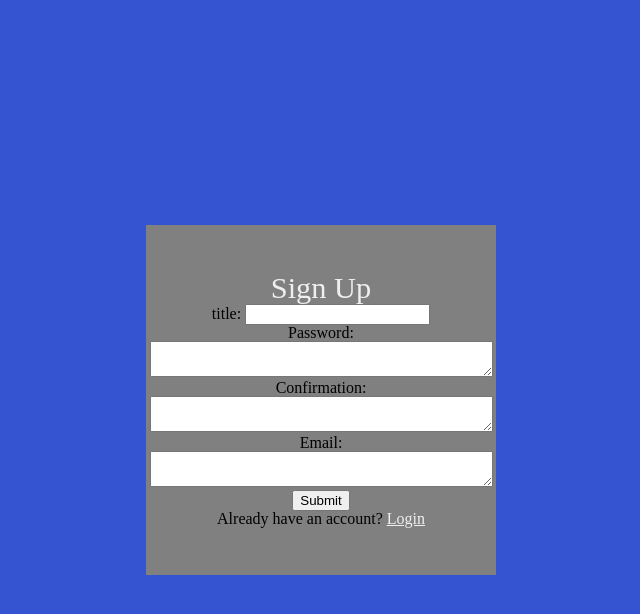
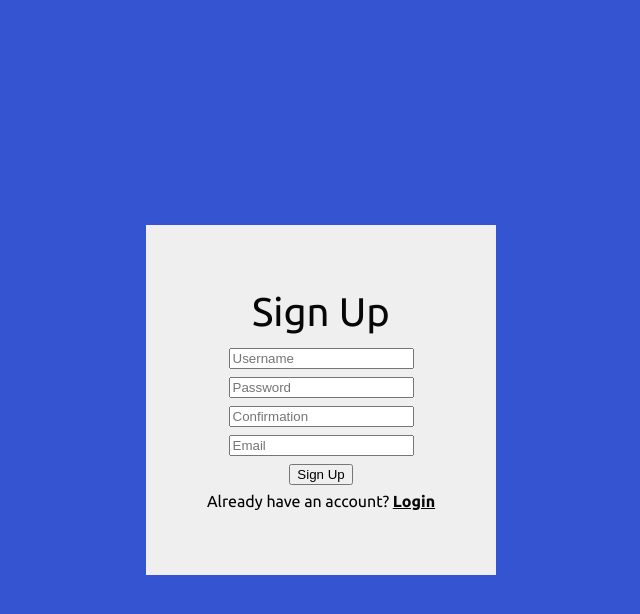
Before and after one commit to JMarques1196/CS50W-Final-Project, a Django app: page /signup in a window 1280 px wide. Shown: the top 614 px of the page, without its empty margins (319-959 px from the left). Run offline with Django 5.2, Linux system fonts and the light colour scheme.

Commit message:
improve: css rules across all pages

```diff
--- a/final/static/final/styles.css
+++ b/final/static/final/styles.css
@@ -12,13 +12,47 @@ a{
     text-align: center;
     color: #EFEFEF;
 }
-
+/* Login / Signup */
 #auth-container{
     width: 100vw;
     height: 100vh;
     display: flex;
     justify-content: center;
     align-items: center;
+
+}
+
+#id_username{
+    margin-bottom: 0.5rem;
+}
+
+#id_password{
+    margin-bottom: 0.5rem;
+}
+
+#id_confirmation{
+    margin-bottom: 0.5rem;
+}
+
+#id_email{
+    margin-bottom: 0.5rem;
+}
+
+#no-account{
+    margin-top: 0.5rem;
+    text-align: center;
+    font-family: "Ubuntu", sans-serif;
+    font-weight: 400;
+}
+
+.submit{
+    cursor: pointer;
+}
+
+.link-to{
+    color: #070707;
+    font-family: "Ubuntu", sans-serif;
+    font-weight: 600;
 }
 
 .auth{
@@ -28,19 +62,25 @@ a{
     display: flex;
     justify-content: center;
     align-items: center;
+    background-color: #efefef;
 }
 
 .auth-link{
     width: 100%;
-    color: #EFEFEF;
+    color: #070707;
     font-size: 1.9rem;
     text-align: center;
+    font-size: 2.5rem;
+    font-family: "Ubuntu", sans-serif;
+    font-weight: 400;
+    margin-bottom: 1rem;
 }
 
 .input{
     height: 30px;
 }
 
+/* Page styles */
 #homepage{
     display: flex;
     justify-content: center;
@@ -55,7 +95,7 @@ a{
     justify-content: space-around;
     margin: 0.5rem;
     height: 2rem;
-    font-size: 1.3rem;
+    font-size: 1rem;
     font-family: "Ubuntu", sans-serif;
     font-weight: 400;
     color: #EFEFEF;
@@ -67,7 +107,7 @@ a{
 
 .homepage-message{
     text-align: center;
-    font-size: 1.5rem;
+    font-size: 2.3rem;
     font-family: "Ubuntu", sans-serif;
     font-weight: 400;
     margin-bottom: 2rem;
@@ -93,7 +133,7 @@ a{
 
 .title{
     text-align: center;
-    font-size: 1rem;
+    font-size: 1.3rem;
     font-family: "Ubuntu", sans-serif;
     font-weight: 600;
     margin-bottom: 1rem;
@@ -142,7 +182,7 @@ a{
     left: 0px;
     top: 0px;
     width: 100%;
-    opacity: 0;
+    opacity: 1;
     transition: all 0.5s ease-in-out;
 }
 
@@ -155,7 +195,7 @@ a{
     bottom:0px;
     opacity: 0.8;
     width: 100%;
-    height: 1.5rem;
+    height: 3rem;
     background-color: #EFEFEF;
     transition: all 0.5s ease-in-out;
 }
@@ -199,6 +239,7 @@ a{
 }
 
 .messages{
+    color: #070707;
     margin-left: 1rem;
     font-family: "Ubuntu", sans-serif;
     font-weight: 500;
--- a/final/templates/final/project.html
+++ b/final/templates/final/project.html
@@ -13,7 +13,9 @@
             <div class="carousel">
                 {% for resource in resources %}
                     <img class="carousel-img" src="{{resource.url}}" alt="">
-                    <a  class="carousel-title" href="{{resource.resource}}">{{resource.resourceTitle}}</a>
+                    <div class="carousel-title">
+                        <a href="{{resource.resource}}">{{resource.resourceTitle}}</a>
+                    </div>
                 {% endfor %}
                 <button class="prev">Prev</button>
                 <button class="next">Next</button>
--- a/final/templates/final/signup.html
+++ b/final/templates/final/signup.html
@@ -11,17 +11,17 @@
                 <form action="{% url 'signup' %}" method="post">
                     {% csrf_token %}
                     {{registrationForm}}
-                    <input type="submit" value="Submit">
+                    <input class="submit" type="submit" value="Sign Up">
                 </form>
             </li>
-            {% if message %}
-                <li>
-                    <p>{{message}}</p>
-                </li>
-            {% endif %}
-                <li>
+            <li id="no-account">
+                    {% if message %}
+
+                            <p>{{message}}</p>
+
+                    {% endif %}
                     <p>Already have an account?
-                        <a class="no-account" href="{% url 'login'%}">Login</a>
+                        <a class="link-to" href="{% url 'login'%}">Login</a>
                     </p>
                 </li>
         </ul>
--- a/final/views.py
+++ b/final/views.py
@@ -16,15 +16,15 @@ from .models import User, Project, Media, Message
 
 #LOGIN
 class formLogin(forms.Form):
-    username = forms.CharField(label='title', max_length=64)
-    password = forms.CharField(label='password', max_length=64)
+    username = forms.CharField(widget=forms.TextInput(attrs={'placeholder': 'Username'}), label=False, max_length=64)
+    password = forms.CharField(widget=forms.TextInput(attrs={'placeholder': 'Password'}), label=False, max_length=64)
 
 #SIGN UP
 class registrationForm(forms.Form):
-    username = forms.CharField(label='title', max_length=64)
-    password = forms.CharField(widget=forms.Textarea(attrs={'class': 'input'}))
-    confirmation = forms.CharField(widget=forms.Textarea(attrs={'class': 'input'}))
-    email= forms.CharField(widget=forms.Textarea(attrs={'class': 'input'}))
+    username = forms.CharField(widget=forms.TextInput(attrs={'placeholder': 'Username'}),label=False, max_length=64)
+    password = forms.CharField(widget=forms.TextInput(attrs={'placeholder': 'Password'}),label=False)
+    confirmation = forms.CharField(widget=forms.TextInput(attrs={'placeholder': 'Confirmation'}),label=False)
+    email= forms.CharField(widget=forms.TextInput(attrs={'placeholder': 'Email'}),label=False)
 
 #MESSAGE
 class messageForm(forms.Form):
@@ -76,17 +76,14 @@ def loginView(request):
         if form.is_valid():
             username = form.cleaned_data['username']
             password = form.cleaned_data['password']
-
-            user = User.objects.get(username = username)
-            #print(user.check_password(password)) Returning true as of now!
-
             user = authenticate(username=username, password=password)
             if user is not None:
                 login(request, user)
                 return HttpResponseRedirect(reverse("homepage"))
             else:
                 return render(request, "final/login.html", {
-                    "message": "Invalid username and/or password."
+                    "message": "Invalid username and/or password.",
+                    "loginForm": loginForm
                 })
     else:
         return render(request, "final/login.html",{
```
Also changed, not shown: final/templates/final/login.html (+6 -8 lines), db.sqlite3.
